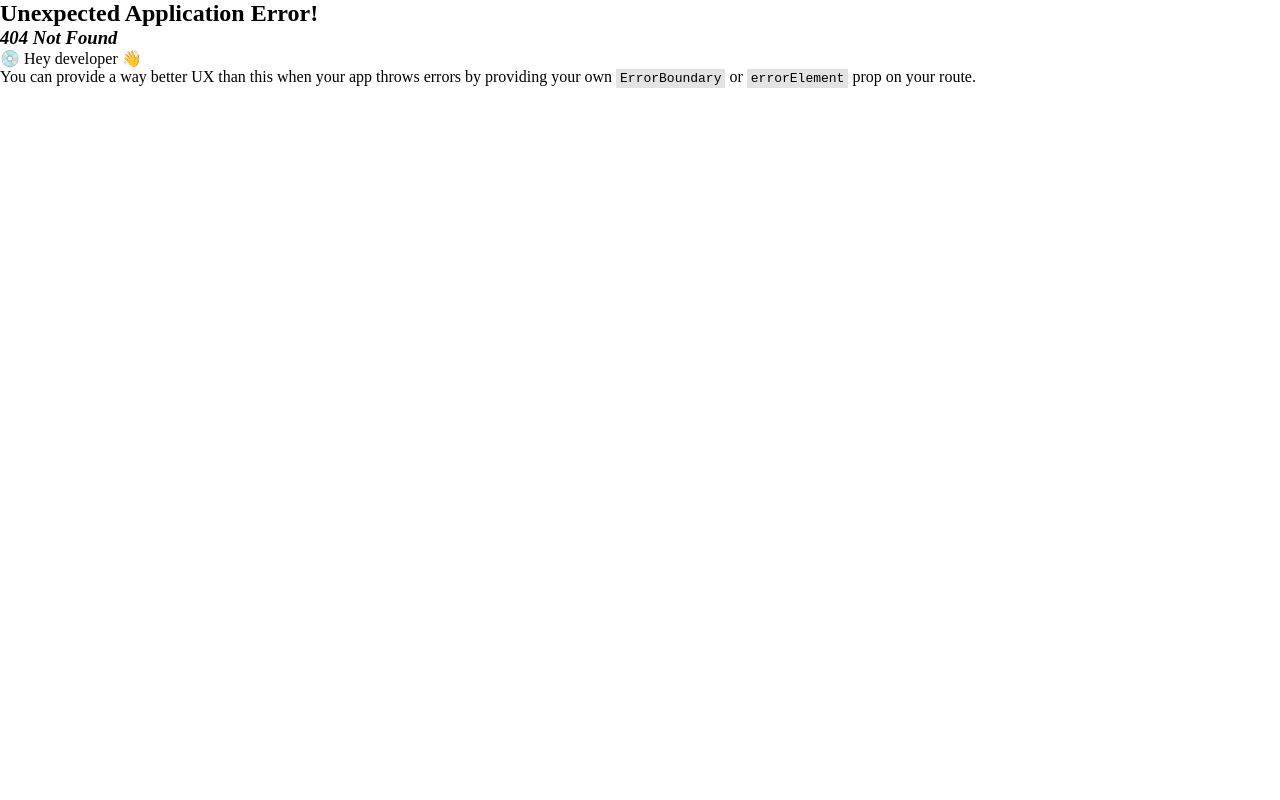
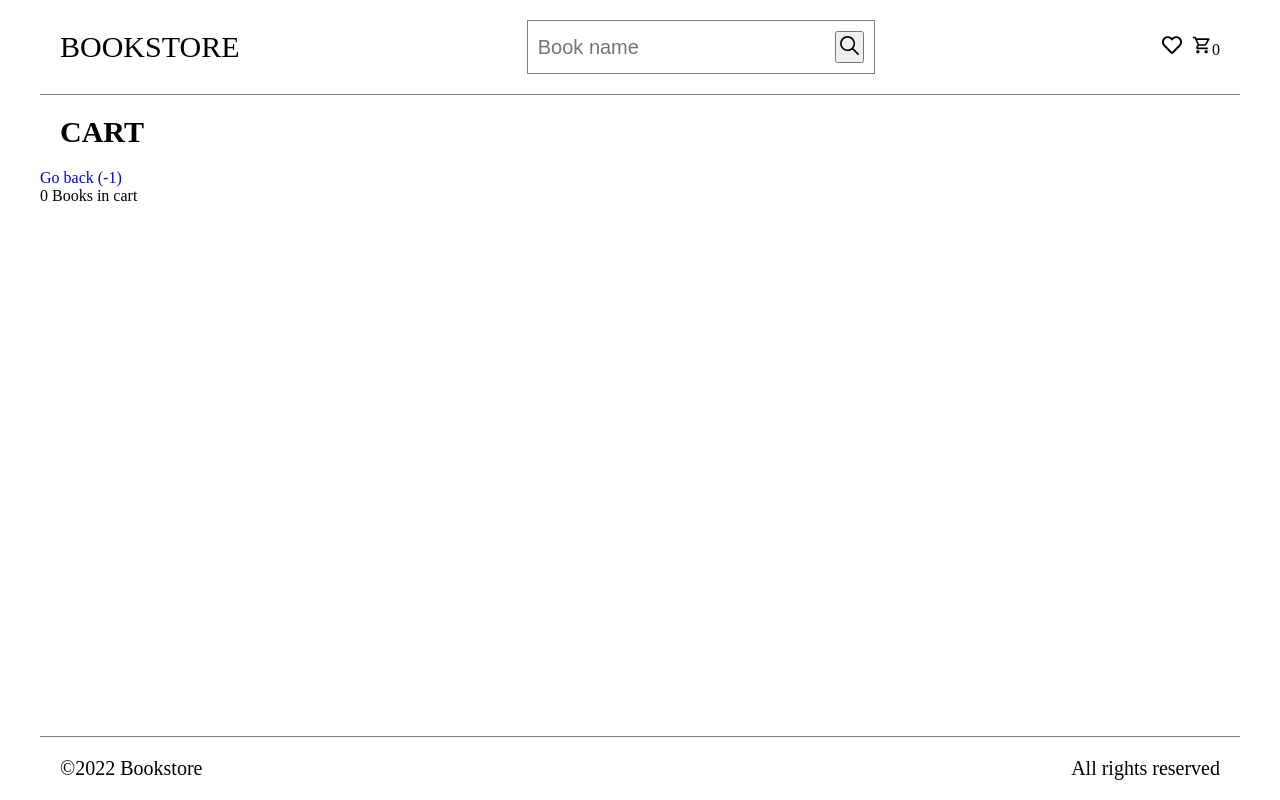
Before and after one commit to Nottex/Book-store, a React (Vite) app in the folder Book-store/: page /cart in a window 1280 px wide. Before the commit this address had no page. Built offline with nearby package versions, Linux system fonts and the light colour scheme.

Commit message:
Add cart

```diff
--- /dev/null
+++ b/Book-store/src/components/cartList/index.tsx
@@ -0,0 +1,48 @@
+import { NavLink, useNavigate } from 'react-router-dom'
+import { useAppSelector } from '../../types/hooks'
+import { BookCard } from '../bookCard'
+
+export function CartList () {
+  const navigate = useNavigate()
+  const getCartFromStorage = () => {
+    const cart = localStorage.getItem('cart')
+
+    return JSON.parse(cart)
+  }
+
+  const error = useAppSelector(state => state.books.error)
+  const isLoading = useAppSelector(state => state.books.isLoading)
+
+  const books = getCartFromStorage()
+
+  function renderBooks () {
+    if (isLoading) return <div>Loading...</div>
+
+    if (error) return <div className="alert alert-danger">{error}</div>
+
+    if (books) {
+      return books.map((book) => {
+        if (book.inCart === true) {
+          return <BookCard key={book.isbn13} id={book.isbn13} title={book.title} info={book.subtitle} image={book.image} price={book.price} />
+        }
+      })
+    } else {
+      return <div>0 Books in cart</div>
+    }
+  }
+
+  return (
+    <>
+      <NavLink to={'..'}
+        onClick={(e) => {
+          e.preventDefault()
+          navigate(-1)
+        }}
+      >
+        Go back (-1)</NavLink>
+      <div className="cards__wrapper">
+        {renderBooks()}
+      </div>
+    </>
+  )
+}
--- a/Book-store/src/components/header/index.scss
+++ b/Book-store/src/components/header/index.scss
@@ -16,3 +16,14 @@
 .search-form__icon {
   font-size: 25px;
 }
+
+.navbar__features {
+  width: 5%;
+  display: flex;
+  justify-content: space-between;
+}
+
+.features-icon {
+  font-size: 20px;
+  color: #000;
+}
--- a/Book-store/src/components/header/index.tsx
+++ b/Book-store/src/components/header/index.tsx
@@ -1,11 +1,87 @@
-import { JSX } from 'react'
+import { JSX, useEffect, useState } from 'react'
 import './index.scss'
 import { FaRegHeart } from 'react-icons/fa'
 import { MdOutlineShoppingCart } from 'react-icons/md'
 import { NavLink } from 'react-router-dom'
 import { SearchForm } from '../searchForm'
+import { setCartValue } from '../../redux/cart-slice'
+import { useAppDispatch, useAppSelector } from '../../types/hooks'
+import { addToCart } from '../../redux/book-slice'
 
-export function Header (): JSX.Element {
+// export function Header () {
+//   const [favourites, setFavourites] = useState(null)
+
+//   const cartList = useAppSelector(state => state.cart.list)
+
+//   const getCartFromStorage = localStorage.getItem('cart')
+//   const cart = JSON.parse(getCartFromStorage)
+
+//   function displayFavouritesCircle () {
+
+//   }
+
+//   useEffect(() => {
+
+//   }, [cart])
+
+//   function displayCartValue () {
+//     if (cart && cart.length > 0) {
+//       console.log('11')
+
+//       return cart.length
+//     } else {
+//       return 0
+//     }
+//   }
+
+//   return (
+//     <header className="navbar">
+//       <div className="navbar__logo">
+//         <NavLink className="navbar__logo__link" to="/">Bookstore</NavLink>
+//       </div>
+//       <SearchForm />
+//       <div className="navbar__features">
+//         <div className="features__favourites">
+//           <NavLink className="features-icon" to="/favourites"><FaRegHeart /></NavLink>
+//           <div className="feature-icon__circle"></div>
+//         </div>
+//         <div className="features__cart">
+//           <NavLink className="features-icon" to="/cart"><MdOutlineShoppingCart /></NavLink>
+//           {/* Рабочий способ */}
+//           {/* <span className="features-icon__counter">{cart.length}</span> */}
+//           <span className="features-icon__counter">{cart ? cart.length : 0}</span>
+//         </div>
+//       </div>
+//     </header>
+//   )
+// }
+
+export function Header () {
+  const cartList = useAppSelector(state => state.cart.list)
+
+  const [counter, setCounter] = useState(null)
+
+  const getCartFromStorage = localStorage.getItem('cart')
+  const cart = JSON.parse(getCartFromStorage)
+
+  function displayFavouritesCircle () {
+
+  }
+
+  useEffect(() => {
+    setCounter(cartList.length)
+  }, [cartList])
+
+  function displayCartValue () {
+    if (cart && cart.length > 0) {
+      console.log('11')
+
+      return cart.length
+    } else {
+      return 0
+    }
+  }
+
   return (
     <header className="navbar">
       <div className="navbar__logo">
@@ -13,8 +89,14 @@ export function Header (): JSX.Element {
       </div>
       <SearchForm />
       <div className="navbar__features">
-        <NavLink to="/favourites"><FaRegHeart /></NavLink>
-        <NavLink to="/cart"><MdOutlineShoppingCart /></NavLink>
+        <div className="features__favourites">
+          <NavLink className="features-icon" to="/favourites"><FaRegHeart /></NavLink>
+          <div className="feature-icon__circle"></div>
+        </div>
+        <div className="features__cart">
+          <NavLink className="features-icon" to="/cart"><MdOutlineShoppingCart /></NavLink>
+          <span className="features-icon__counter">{counter}</span>
+        </div>
       </div>
     </header>
   )
--- a/Book-store/src/pages/Book.tsx
+++ b/Book-store/src/pages/Book.tsx
@@ -1,14 +1,20 @@
 import { useAppDispatch, useAppSelector } from '../types/hooks'
 import { useParams } from 'react-router-dom'
 import { useEffect, useState } from 'react'
-import { toggleFavourite, fetchBook } from '../redux/book-slice'
+import { toggleFavourite, addToCart, fetchBook } from '../redux/book-slice'
 import { toggleFavouriteById } from '../redux/books-slice'
 import { Title } from '../components/title'
+import { setCartValue } from '../redux/cart-slice'
 
 export function Book () {
   const { bookId } = useParams()
   const book = useAppSelector(state => state.book.data)
   const dispatch = useAppDispatch()
+
+  const cartList = useAppSelector(state => state.cart.list)
+
+  const getCartFromStorage = localStorage.getItem('cart')
+  const cart = JSON.parse(getCartFromStorage)
 
   // const [isFavourite, setIsFavourite] = useState(false)
 
@@ -22,20 +28,28 @@ export function Book () {
     )
   }
 
-  function handleClickAddToFavorites () {
+  function handleClickToggleFavourites () {
     dispatch(toggleFavourite())
+    console.log(book.isFavourite)
 
     // setIsFavourite(!isFavourite)
+  }
+
+  function handleClickAddToCart () {
+    dispatch(addToCart())
+    dispatch(setCartValue(cart))
   }
 
   return (
     <>
       <Title>{book.title}</Title>
+      <button style={{ margin: 15 }} onClick={handleClickAddToCart}>Cart</button>
       <div className="post-image">
         <img src={book.image} alt="" />
       </div>
       <span className="post-description">{book.desc}</span>
-      <button style={{ margin: 32 }} onClick={handleClickAddToFavorites}>Like</button>
+      <button style={{ margin: 15 }} onClick={handleClickToggleFavourites}>Like</button>
+
     </>
   )
 }
--- /dev/null
+++ b/Book-store/src/pages/Cart.tsx
@@ -0,0 +1,11 @@
+import { CartList } from '../components/cartList'
+import { Title } from '../components/title'
+
+export function Cart () {
+  return (
+    <>
+      <Title>Cart</Title>
+      <CartList />
+    </>
+  )
+}
--- a/Book-store/src/redux/book-slice.ts
+++ b/Book-store/src/redux/book-slice.ts
@@ -26,8 +26,8 @@ const bookSlice = createSlice({
       const favouritesBooks = JSON.parse(getFavouritesFromStorage)
 
       if (favouritesBooks.length > 0) {
-        const bookExistInLocalStorage = favouritesBooks.find(book => book.id === state.data.id)
-        if (bookExistInLocalStorage) {
+        const bookInFavourites = favouritesBooks.find(book => book.id === state.data.id)
+        if (bookInFavourites) {
           const bookId = favouritesBooks.findIndex(book => book.id === state.data.id)
 
           favouritesBooks.splice(bookId, 1)
@@ -41,6 +41,25 @@ const bookSlice = createSlice({
         favouritesBooks.push(state.data)
         localStorage.setItem('favourites', JSON.stringify(favouritesBooks))
       }
+    },
+    addToCart: (state) => {
+      const getCartFromStorage = localStorage.getItem('cart')
+      const cart = JSON.parse(getCartFromStorage)
+
+      if (cart.length > 0) {
+        const bookInCart = cart.find(book => book.id === state.data.id)
+        if (bookInCart) {
+          state.data.inCart = true
+        } else {
+          state.data.inCart = true
+          cart.push(state.data)
+          localStorage.setItem('cart', JSON.stringify(cart))
+        }
+      } else {
+        state.data.inCart = true
+        cart.push(state.data)
+        localStorage.setItem('cart', JSON.stringify(cart))
+      }
     }
   },
   extraReducers: (builder) => {
@@ -50,20 +69,30 @@ const bookSlice = createSlice({
       })
       .addCase(fetchBook.fulfilled, (state, action) => {
         state.isLoading = false
-        state.data = { ...action.payload, id: action.payload.isbn13, isFavourite: false }
+        state.data = { ...action.payload, id: action.payload.isbn13, isFavourite: false, inCart: false }
 
         const getFavouritesFromStorage = localStorage.getItem('favourites')
         const favouritesBooks = JSON.parse(getFavouritesFromStorage)
 
         if (favouritesBooks.length > 0) {
-          console.log(state.data.id)
+          const bookInFavourites = favouritesBooks.find(book => book.id === state.data.id)
 
-          const bookExistInLocalStorage = favouritesBooks.find(book => book.id === state.data.id)
-          if (bookExistInLocalStorage) {
+          if (bookInFavourites) {
             state.data.isFavourite = true
-            console.log(state.data.isFavourite)
+          }
+        }
+
+        const getCartFromStorage = localStorage.getItem('cart')
+        const cart = JSON.parse(getCartFromStorage)
+
+        if (cart.length > 0) {
+          const bookInCart = cart.find(book => book.id === state.data.id)
+
+          if (bookInCart) {
+            state.data.inCart = true
+            console.log(state.data.inCart)
           } else {
-            return
+            console.log('нет в корзине')
           }
         }
       })
@@ -74,6 +103,6 @@ const bookSlice = createSlice({
   }
 })
 
-export const { toggleFavourite } = bookSlice.actions
+export const { toggleFavourite, addToCart } = bookSlice.actions
 
 export const bookReducer = bookSlice.reducer
--- a/Book-store/src/redux/books-slice.ts
+++ b/Book-store/src/redux/books-slice.ts
@@ -36,12 +36,9 @@ export const booksSlice = createSlice({
     toggleFavouriteById: (state, action) => {
       const id = action.payload
 
-      const index = state.list.findIndex((book) => book.id === id)
+      const book = state.list.find((book) => book.id === id)
 
-      state.list[index].isFavourite = !state.list[index].isFavourite
-
-      // if(localStorage)
-      // localStorage.setItem('data', JSON.stringify(state.list))
+      // book.isFavourite = !book.isFavourite
     }
   },
   extraReducers: (builder) => {
--- /dev/null
+++ b/Book-store/src/redux/cart-slice.ts
@@ -0,0 +1,19 @@
+import { createSlice } from '@reduxjs/toolkit'
+
+const initialState = {
+  list: []
+}
+
+const cartSlice = createSlice({
+  name: 'cart',
+  initialState,
+  reducers: {
+    setCartValue: (state, action) => {
+      state.list = action.payload
+    }
+  }
+})
+
+export const { setCartValue } = cartSlice.actions
+
+export const cartReducer = cartSlice.reducer
--- a/Book-store/src/redux/store.ts
+++ b/Book-store/src/redux/store.ts
@@ -1,22 +1,31 @@
 import { configureStore } from '@reduxjs/toolkit'
 import { booksReducer } from './books-slice'
 import { bookReducer } from './book-slice'
+import { cartReducer } from './cart-slice'
 
-const isArrayInLocalStorageExist = (store) => (next) => (action) => {
+const createFavouritesAndCartInLocalStorage = (store) => (next) => (action) => {
   if (localStorage.favourites) {
     next(action)
   } else {
     localStorage.setItem('favourites', JSON.stringify([]))
-    return next(action)
   }
+
+  if (localStorage.cart) {
+    next(action)
+  } else {
+    localStorage.setItem('cart', JSON.stringify([]))
+  }
+
+  return next(action)
 }
 
 export const store = configureStore({
   reducer: {
     books: booksReducer,
-    book: bookReducer
+    book: bookReducer,
+    cart: cartReducer
   },
-  middleware: (getDefaultMiddleware) => getDefaultMiddleware().concat(isArrayInLocalStorageExist)
+  middleware: (getDefaultMiddleware) => getDefaultMiddleware().concat(createFavouritesAndCartInLocalStorage)
 })
 
 export type RootState = ReturnType<typeof store.getState>
--- a/Book-store/src/router.tsx
+++ b/Book-store/src/router.tsx
@@ -4,6 +4,7 @@ import { Main } from './pages/Main'
 import { Book } from './pages/Book'
 import { Favourites } from './pages/Favourites'
 import { SearchResults } from './pages/SearchResults'
+import { Cart } from './pages/Cart'
 
 export const router = createBrowserRouter([
   {
@@ -24,6 +25,10 @@ export const router = createBrowserRouter([
       {
         path: '/books/search/:query/page/:page',
         element: <SearchResults />
+      },
+      {
+        path: '/cart',
+        element: <Cart />
       }
     ]
   }
--- a/Book-store/src/services/books.ts
+++ b/Book-store/src/services/books.ts
@@ -13,12 +13,6 @@ async function requestBook(id) {
   return data
 }
 
-// async function requestSearchBooks(query) {
-//   const { data } = await client.get(`${searchEndpoint}${query}`)
-
-//   return data
-// }
-
 async function requestSearchBooks(query, page) {
   const { data } = await client.get(`${searchEndpoint}${query}/${page}`)
 
```
Also changed, not shown: Book-store/src/components/cartList/index.scss (added).
